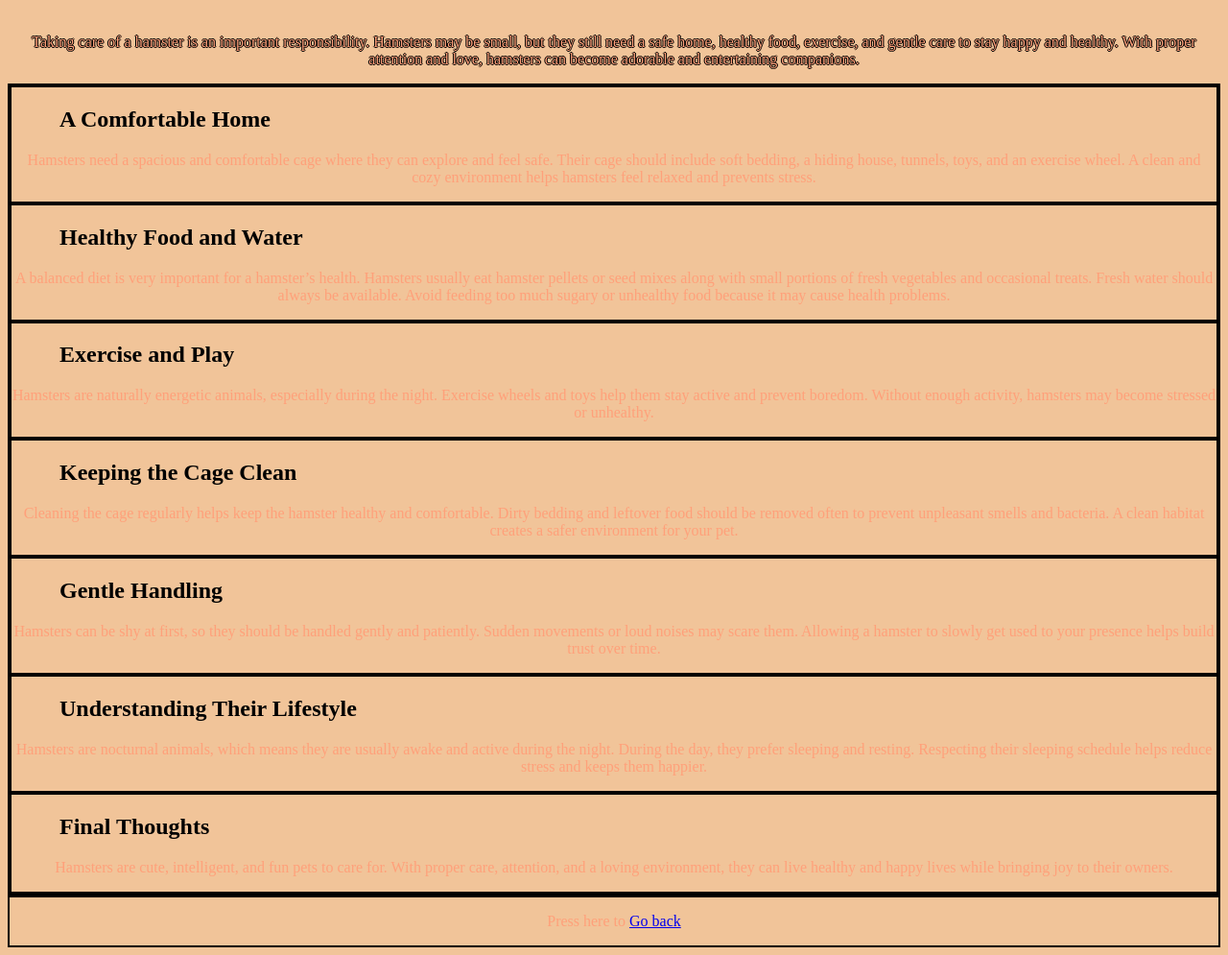
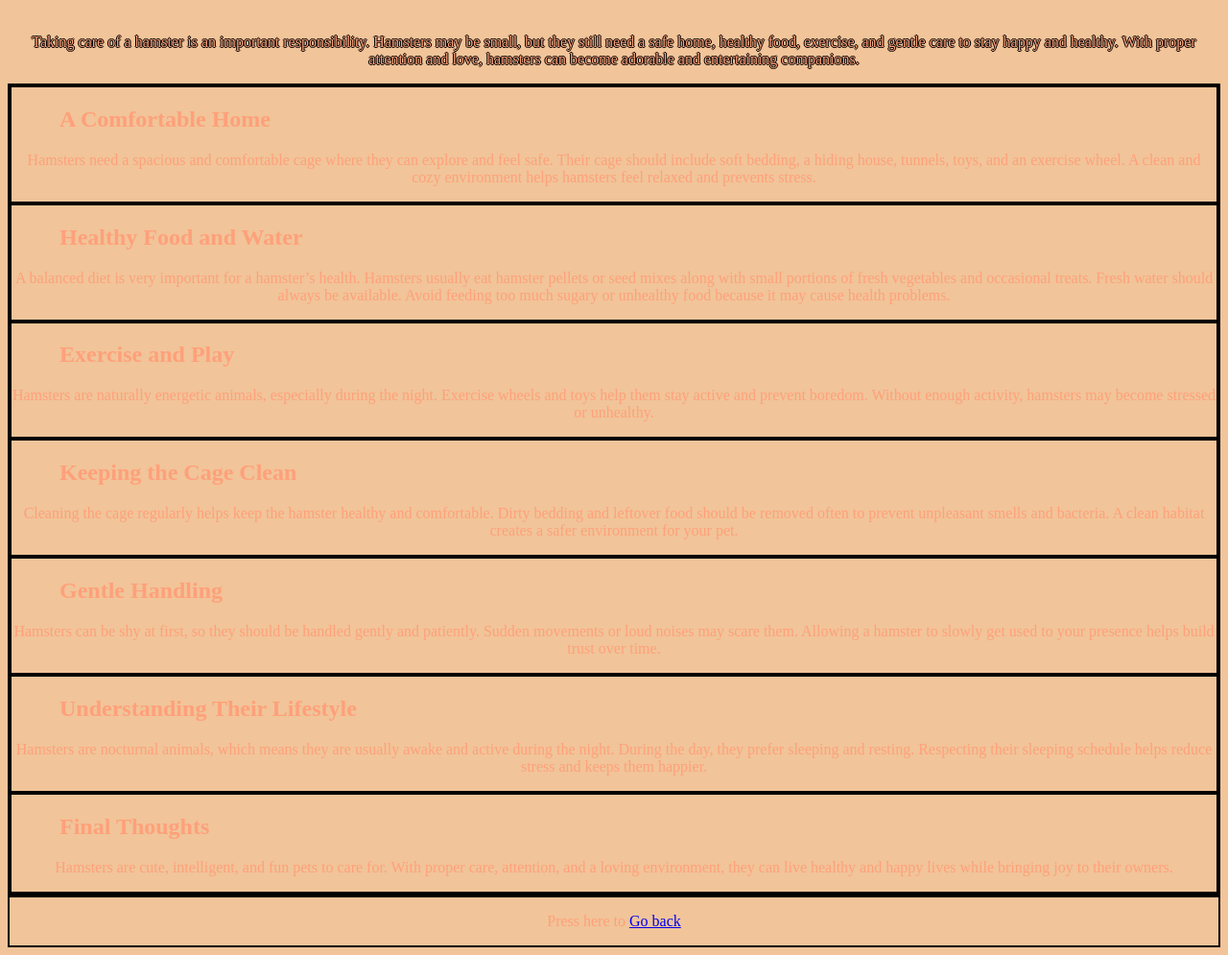
Before and after one commit to Pakorn1710/Hamster-ahhk, a plain HTML site: page care.html in a window 1280 px wide. Shown: the part 70-1065 px from the top of the page at 96% size. Drawn offline with Linux system fonts and the light colour scheme.

Commit message:
Update color.css

```diff
--- a/color.css
+++ b/color.css
@@ -130,30 +130,37 @@ img {
 .h2 {
     position: relative;
     left: 50px;
+   color: lightsalmon;
 }
 .h21 {
     position: relative;
     left: 50px;
+   color: lightsalmon;
 }
 .h22 {
     position: relative;
     left: 50px;
+   color: lightsalmon;
 }
 .h23 {
     position: relative;
     left: 50px;
+   color: lightsalmon;
 }
 .h24 {
     position: relative;
     left: 50px;
+   color: lightsalmon;
 }
 .h25 {
     position: relative;
     left: 50px;
+   color: lightsalmon;
 }
 .h26 {
     position: relative;
     left: 50px;
+   color: lightsalmon;
 }
 
 .d1 {
```
